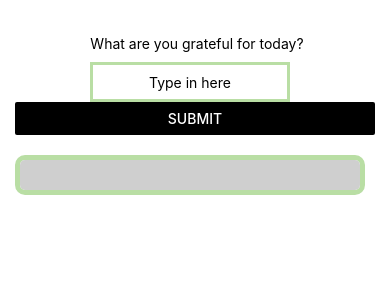
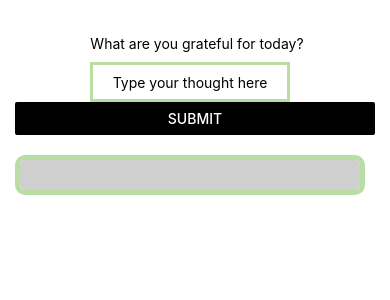
Before and after one commit to kasey-purvor/Grappitude, a React Native app: screen / in a window 390 px wide. Shown: the top 300 px of the page. Built offline with nearby package versions, Linux system fonts and the light colour scheme.

Commit message:
Submit button is now adding thought to the database

```diff
--- a/App.js
+++ b/App.js
@@ -1,60 +1,12 @@
 import React, { Component } from 'react';
 import { Text, Button, TextInput, View, StyleSheet } from 'react-native';
 
+import CreateThought from "./components/create-thought.component";
+
 const App = () => {
   return (
-    <View
-    style={{
-      marginTop: 40,
-      margin: 15
-    }}>
-      <Text
-      style={{
-        textAlign: 'center',
-        marginTop: 20
-      }}> What are you grateful for today?</Text>
-      <TextInput
-        style={{
-          height: 40,
-          textAlign: 'center',
-          marginRight: 75,
-          width: 200,
-          borderColor: '#B9DEA4',
-          borderWidth: 3,
-          marginTop: 10,
-          marginLeft: 75
-        }}
-        placeholder="Type in here"
-      />
-      <Button
-        title="Submit"
-        color='black'
-        >
-      </Button>
-      <View style={styles.progressBar}>
-        <View style={styles.filler} />
-      </View>
-    </View>
-  );
+    <CreateThought />
+  )
 }
 
-const styles = StyleSheet.create({
-  progressBar: {
-    marginTop: 20,
-    height: 40,
-    width: 350,
-    borderRadius: 10,
-    borderWidth: 5,
-    borderColor: '#B9DEA4'
-  },
-
-  filler: {
-    backgroundColor: '#CFCFCF',
-    height: 30,
-    borderWidth: 15,
-    borderRadius: 5,
-    borderColor: '#CFCFCF'
-  }
-})
-
 export default App;
--- /dev/null
+++ b/components/create-thought.component.js
@@ -0,0 +1,88 @@
+import React,  { Component } from 'react';
+import { Text, Button, TextInput, View, StyleSheet } from 'react-native';
+import axios from "axios";
+
+export default class CreateThought extends Component {
+  constructor(props) {
+    super(props);
+    this.onChangeThought = this.onChangeThought.bind(this);
+    this.onSubmit = this.onSubmit.bind(this);
+    this.state = {
+      thought: '',
+    }
+  }
+  onChangeThought(thought) {
+    this.setState({
+      thought: thought
+    });
+  }
+  onSubmit(e) {
+    e.preventDefault();
+    const newthought = {
+      thought: this.state.thought,
+    }
+    console.log(newthought);
+    axios.post('http://localhost:5000/thoughts/add', newthought)
+      .then(res => console.log(res.data));
+    window.location = '/';
+  }
+
+  // render form and submit button here
+
+  render() {
+   return (
+     <View
+     style={{
+       marginTop: 40,
+       margin: 15
+     }}>
+       <Text
+       style={{
+         textAlign: 'center',
+         marginTop: 20
+       }}> What are you grateful for today?</Text>
+       <TextInput
+         style={{
+           height: 40,
+           textAlign: 'center',
+           marginRight: 75,
+           width: 200,
+           borderColor: '#B9DEA4',
+           borderWidth: 3,
+           marginTop: 10,
+           marginLeft: 75
+         }}
+         placeholder="Type your thought here"
+         value={this.state.thought}
+         onChangeText={this.onChangeThought}
+       />
+       <Button
+         title="Submit"
+         color='black'
+         onPress={this.onSubmit}
+         />
+       <View style={styles.progressBar}>
+         <View style={styles.filler} />
+       </View>
+     </View>
+   );
+ }
+}
+const styles = StyleSheet.create({
+  progressBar: {
+    marginTop: 20,
+    height: 40,
+    width: 350,
+    borderRadius: 10,
+    borderWidth: 5,
+    borderColor: '#B9DEA4'
+  },
+
+  filler: {
+    backgroundColor: '#CFCFCF',
+    height: 30,
+    borderWidth: 15,
+    borderRadius: 5,
+    borderColor: '#CFCFCF'
+  }
+})
```
